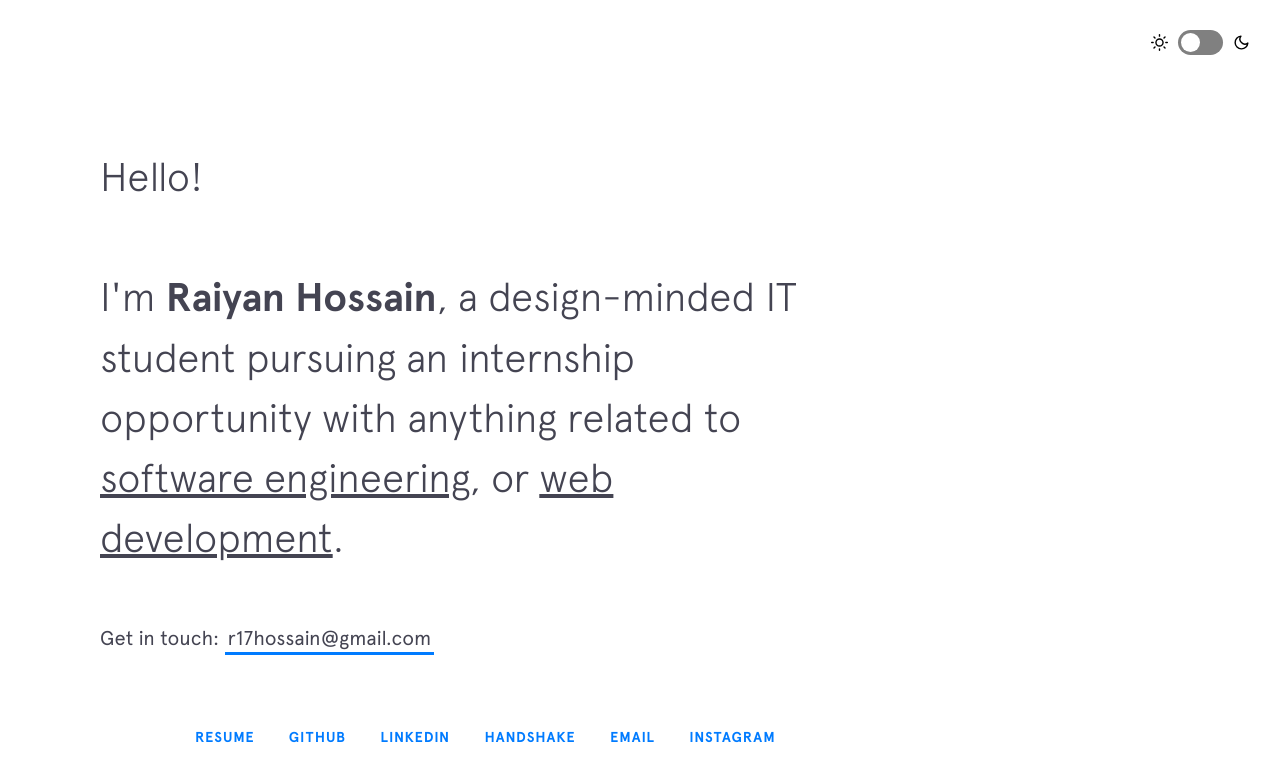
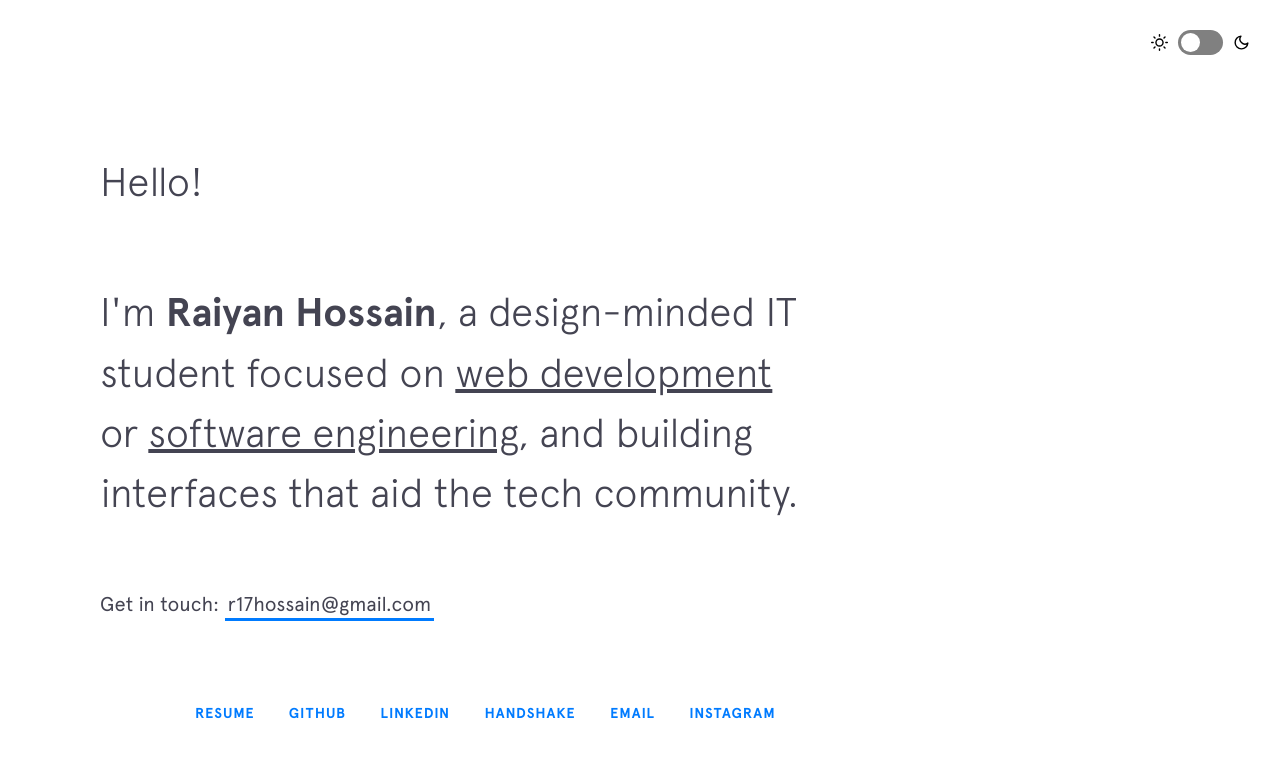
Before and after one commit to rh376/raiyanh717.github.io, a Jekyll site: the page built from index.html, in a window 1280 px wide and 900 px high. Shown: the top 782 px of the window. Built offline with Jekyll 4.4.1, drawn with Linux system fonts in a browser that asks for light colours; nearby versions of some CDN libraries.

Commit message:
Edit intro

```diff
--- a/_includes/intro.html
+++ b/_includes/intro.html
@@ -11,7 +11,7 @@
 -->
 
   <h2 class="intro__tagline">I'm
-    <span class="name">Raiyan Hossain</span>, a design-minded IT student pursuing an internship opportunity with anything related to <u>software engineering</u>, or <u>web development</u>.
+    <span class="name">Raiyan Hossain</span>, a design-minded IT student focused on <u>web development</u> or <u>software engineering</u>, and building interfaces that aid the tech community.
   </h2>
 
   <h3 class="intro__contact">
```
